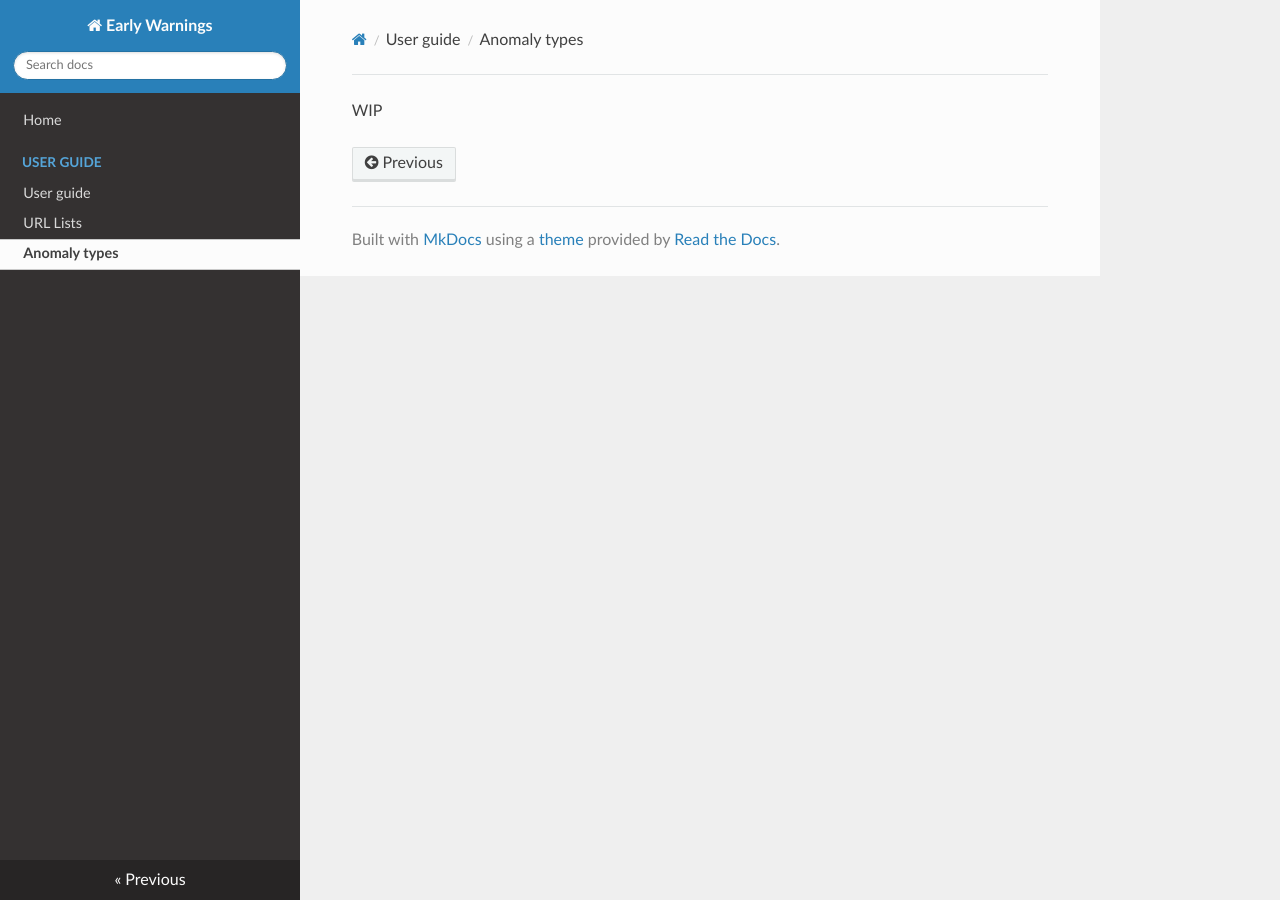
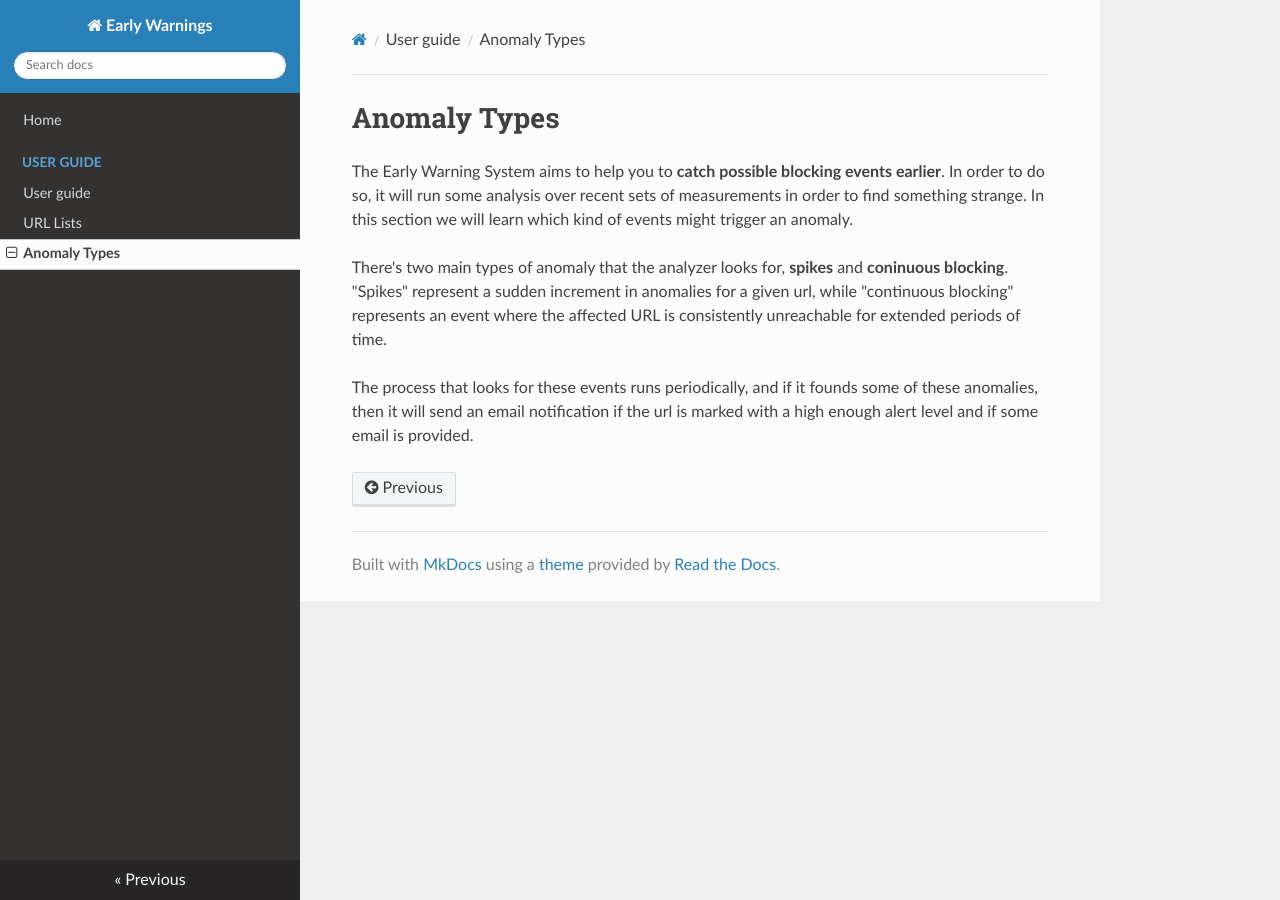
Before and after one commit to nandodev-net/django-blocking-early-warning, an MkDocs documentation site: the page built from docs/docs/user_guide/anomaly_types.md, in a window 1280 px wide. Built offline with MkDocs 1.6.1, drawn with Linux system fonts in a browser that asks for light colours; nearby versions of some CDN libraries.

Commit message:
added anomaly type page

```diff
--- a/docs/docs/user_guide/anomaly_types.md
+++ b/docs/docs/user_guide/anomaly_types.md
@@ -1 +1,12 @@
-WIP
+# Anomaly Types
+
+The Early Warning System aims to help you to **catch possible blocking events earlier**. In order to do so, it will run some analysis
+over recent sets of measurements in order to find something strange. In this section we will learn which kind of events might trigger
+an anomaly.
+
+There's two main types of anomaly that the analyzer looks for, **spikes** and **coninuous blocking**. "Spikes" represent a sudden increment
+in anomalies for a given url, while "continuous blocking" represents an event where the affected URL is consistently unreachable for extended
+periods of time.
+
+The process that looks for these events runs periodically, and if it founds some of these anomalies, then it will send an email notification
+if the url is marked with a high enough alert level and if some email is provided.
```
